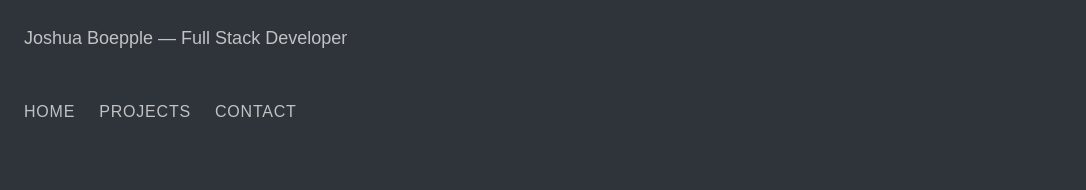
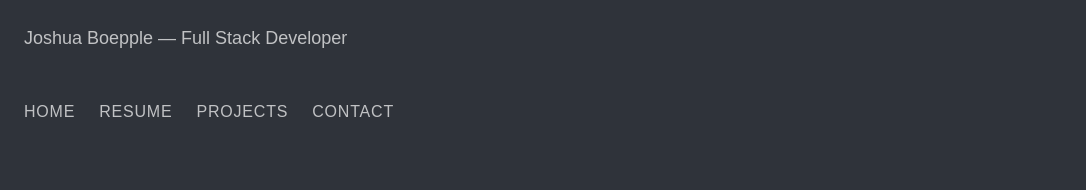
Before and after one commit to jboe26/portfolio_2026, a Next.js app: page /dashboard in a window 1280 px wide. Shown: the top 190 px of the page, without its empty margins (0-1086 px from the left). Built offline with nearby package versions, Linux system fonts and the light colour scheme.

Commit message:
added resume

```diff
--- a/app/dashboard/page.tsx
+++ b/app/dashboard/page.tsx
@@ -14,6 +14,15 @@ export default function Dashboard() {
         >
           Home
         </a>
+        <a
+          href="/JoshuaBoepppleResume2026.pdf"
+          target="_blank"
+          rel="noopener noreferrer"
+          className="hover:text-white transition-colors duration-200"
+        >
+          Resume
+        </a>
+
         <a
           href="/projects"
           className="hover:text-white transition-colors duration-200"
--- a/app/work/page.tsx
+++ /dev/null
@@ -1,29 +0,0 @@
-export default function WorkPage() {
-  return (
-    <section className="max-w-3xl mx-auto py-16 px-4">
-      <h1 className="text-4xl font-bold mb-6">Work Experience</h1>
-
-      <p className="text-lg text-gray-700 leading-relaxed mb-8">
-        A collection of my professional experience, roles, and contributions.
-      </p>
-
-      <div className="space-y-8">
-        <div>
-          <h2 className="text-2xl font-semibold">Job Title — Company</h2>
-          <p className="text-gray-600">Dates of employment</p>
-          <p className="mt-2">
-            Brief description of your role and responsibilities.
-          </p>
-        </div>
-
-        <div>
-          <h2 className="text-2xl font-semibold">Another Role — Company</h2>
-          <p className="text-gray-600">Dates of employment</p>
-          <p className="mt-2">
-            Brief description of your role and responsibilities.
-          </p>
-        </div>
-      </div>
-    </section>
-  );
-}
```
Also changed, not shown: 1 other file (tests, documents, lock files or other folders).
